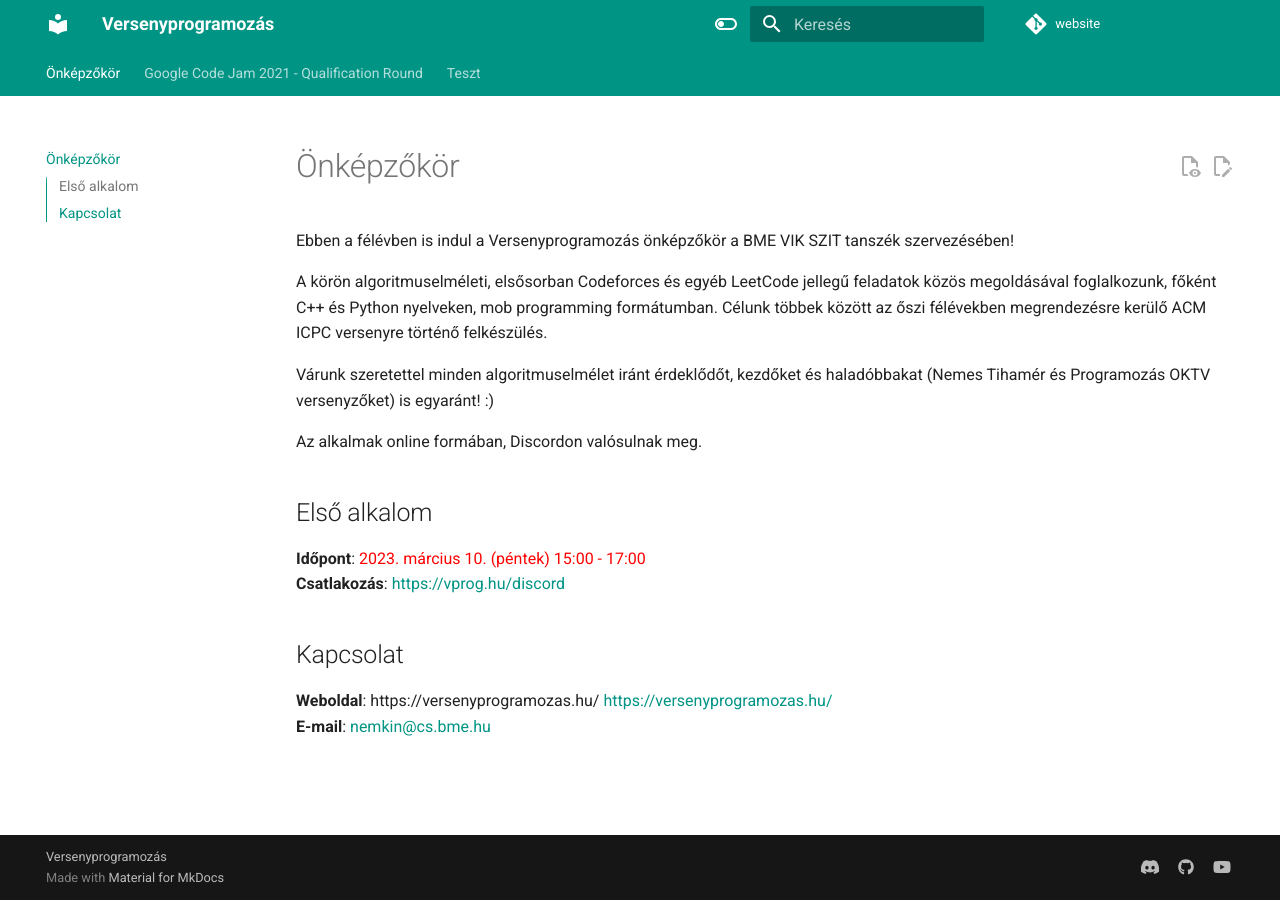
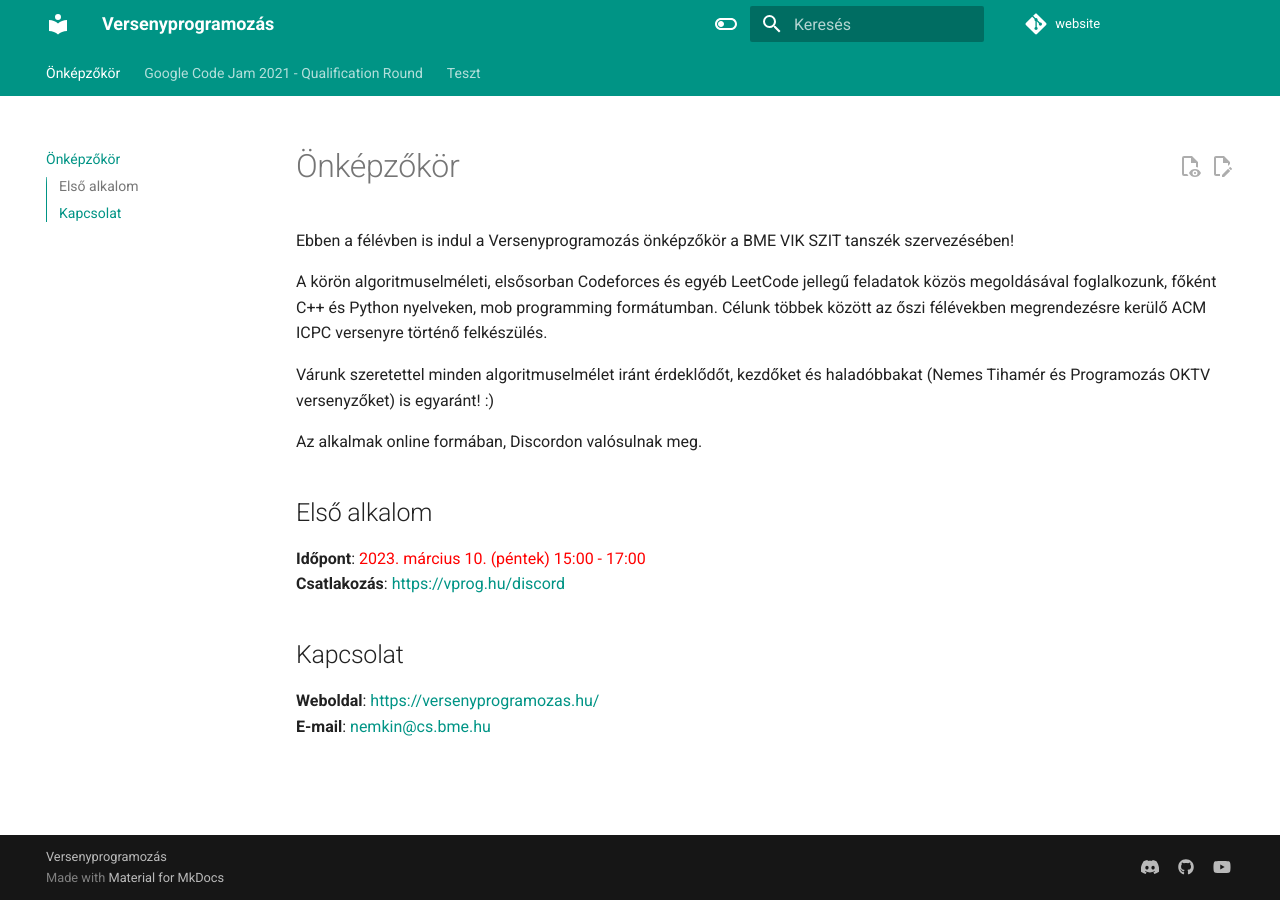
Before and after one commit to nemkin/versenyprogramozas-hu, an MkDocs documentation site: the page built from docs/index.md, in a window 1280 px wide. Built offline with MkDocs 1.6.1 and Material for MkDocs 9.7.7, drawn with Linux system fonts in a browser that asks for light colours; comment, search, counter and statistics services are not loaded; part of the change alters nothing that is shown.

Commit message:
Update index.md

```diff
--- a/docs/index.md
+++ b/docs/index.md
@@ -15,5 +15,5 @@ Az alkalmak online formában, Discordon valósulnak meg.
 
 ## Kapcsolat
 
-**Weboldal**: https://versenyprogramozas.hu/  [https://versenyprogramozas.hu/](https://versenyprogramozas.hu/)
+**Weboldal**: [https://versenyprogramozas.hu/](https://versenyprogramozas.hu/)
 **E-mail**: [nemkin@cs.bme.hu](mailto:nemkin@cs.bme.hu)
```
